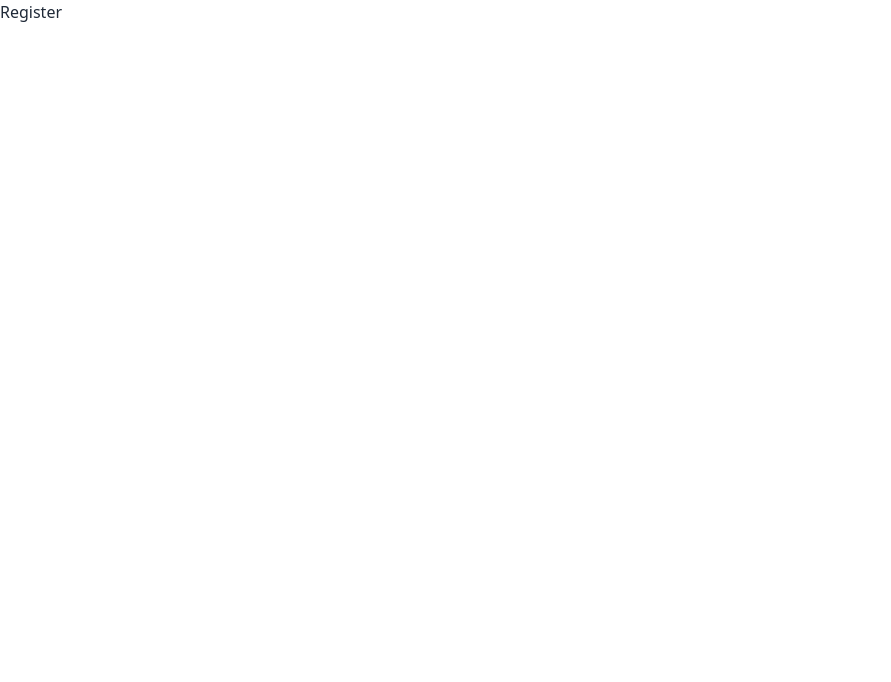
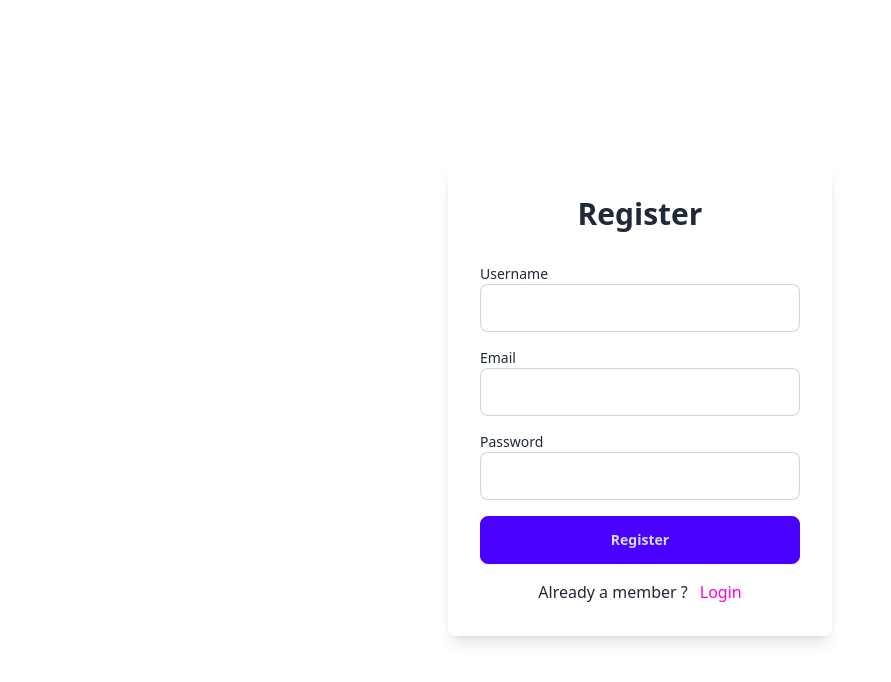
Before and after one commit to Alii-Hassnain/StoreFrontEnd, a React (Vite) app: page /register in a window 1280 px wide. Shown: the top 682 px of the page, without its empty margins (0-891 px from the left). Built offline with nearby package versions, Linux system fonts and the light colour scheme.

Commit message:
Register page added

```diff
--- a/src/pages/Register.jsx
+++ b/src/pages/Register.jsx
@@ -1,8 +1,30 @@
 import React from 'react'
+import {Link,Form} from "react-router-dom"
+import { FormInput } from '../components'
+import { SubmitBtn } from '../components'
 
 const Register = () => {
   return (
-    <div>Register</div>
+    <section  className='min-h-screen grid place-items-center'>
+      <Form
+        method = "post"
+        className="card w-96 p-8 rounded-lg shadow-lg gap-4"
+      >
+        <h1 className='text-center text-3xl font-bold mb-4'>Register</h1>
+        <FormInput name="username" type="text" label="Username"/>
+        <FormInput name="email" type="text" label="Email"/>
+        <FormInput name="password" type="text" label="Password"/>
+
+        <SubmitBtn text="Register"/>
+
+        <p className='text-center'>
+          Already a member ?
+          <Link to="/login" className='link link-hover link-secondary ml-3'>Login</Link>
+        </p>
+
+
+      </Form>
+    </section>
   )
 }
 
```
